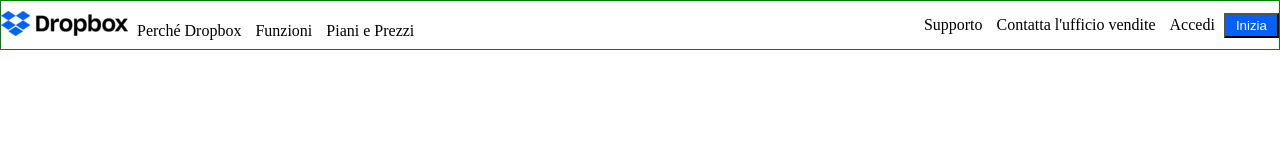
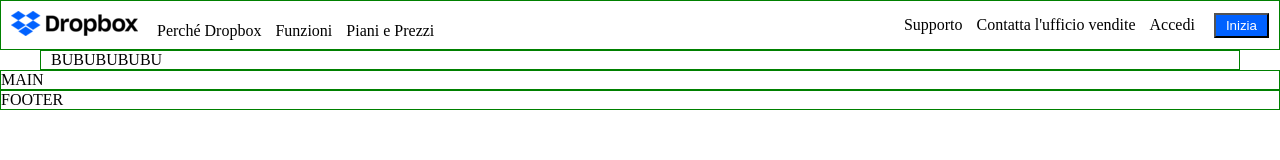
Before and after one commit to ChiaraPontello/htmlcss-dropbox, a plain HTML site: page index.html in a window 1280 px wide. Drawn offline with Linux system fonts and the light colour scheme.

Commit message:
container

```diff
--- a/css/style.css
+++ b/css/style.css
@@ -33,6 +33,7 @@ button {
     background-color: var(--color-button);
     color: var(--color-white);
     padding: 3px 10px;
+    margin: 10px;
 }
 /*FLEX*/
 .a-flex {
@@ -47,6 +48,15 @@ nav {
 
 }
 
+.imglogo {
+    padding: 0px 10px;
+}
+
+.container{
+    max-width: 1200px;
+    margin: 0 auto;
+    padding: 0px 10px;
+}
 
 /*HEADER*/
 
--- a/index.html
+++ b/index.html
@@ -3,14 +3,16 @@
 <head>
     <meta charset="UTF-8">
     <meta name="viewport" content="width=device-width, initial-scale=1.0">
+    <link rel="stylesheet" href="https://cdnjs.cloudflare.com/ajax/libs/font-awesome/6.4.2/css/all.min.css" integrity="sha512-z3gLpd7yknf1YoNbCzqRKc4qyor8gaKU1qmn+CShxbuBusANI9QpRohGBreCFkKxLhei6S9CQXFEbbKuqLg0DA==" crossorigin="anonymous" referrerpolicy="no-referrer" />
     <link rel="stylesheet" href="css/style.css">
     <title>Dropbox</title>
 </head>
 <body>
 <!--INIZIO HEADER-->
+<header>
 <nav class="debug a-flex">
     <div>
-        <img src="img/logo-small.png" alt="">
+        <img src="img/logo-small.png" alt="Logo" class="imglogo">
         <a href="">Perché Dropbox</a>
         <a href="#">Funzioni</a>
         <a href="#">Piani e Prezzi</a>
@@ -22,10 +24,17 @@
         <a href="#">Accedi</a>
         <button>Inizia</button>
     </div>
+</nav>
+
+<section class="debug container">
+
+BUBUBUBUBU
 
 
 
-</nav>
+
+
+</section>
 
 
 
@@ -33,6 +42,9 @@
 
 
 
+
+
+</header>
 <!--FINE HEADER-->
 
 
@@ -51,9 +63,15 @@
 
 
 <!--INIZIO MAIN-->
+<main class="debug">
+MAIN
+</main>
 <!--FINE MAIN-->
 
 <!--INIZIO FOOTER-->
+<footer class="debug">
+FOOTER
+</footer>
 <!--FINE FOOTER-->
 
 
```
